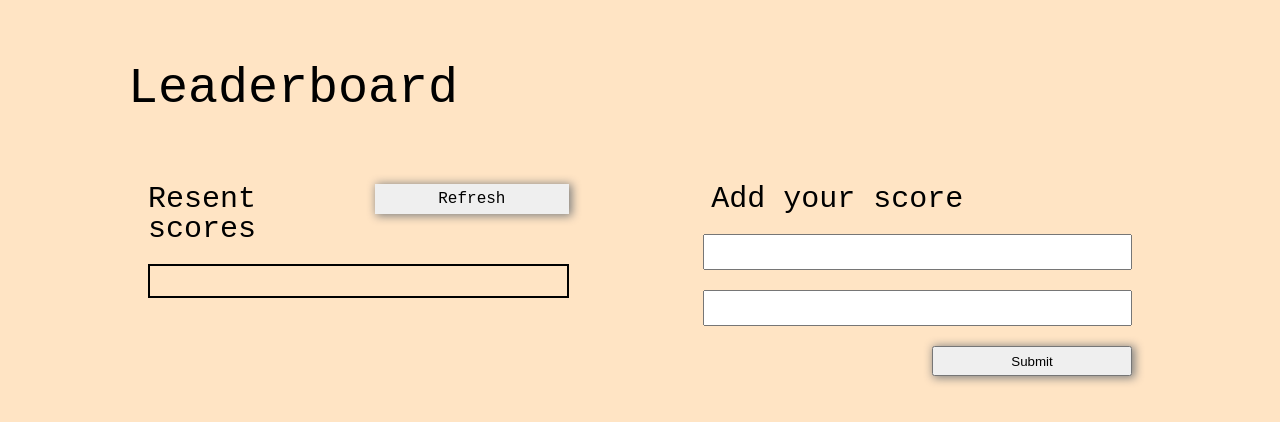
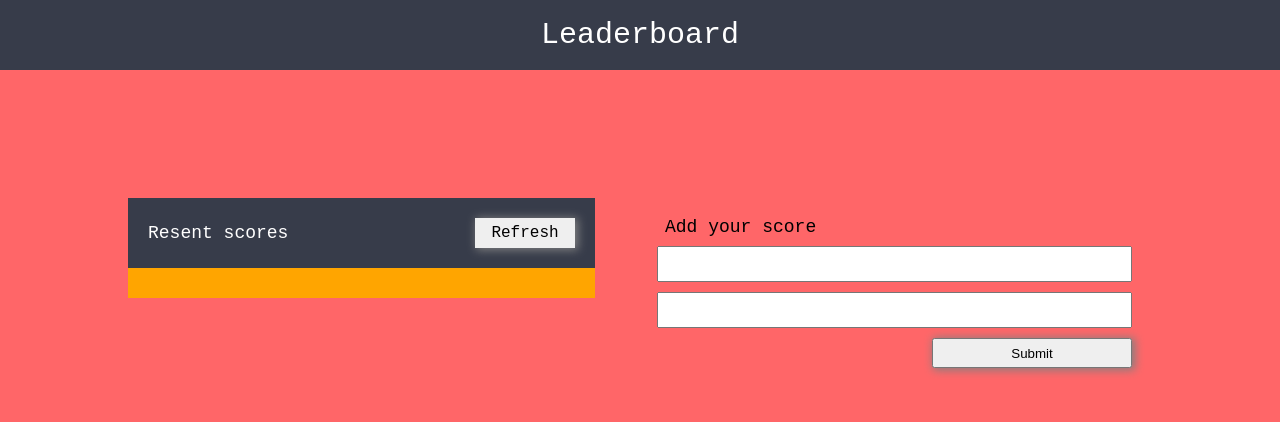
Before and after one commit to c3c1l1a/Leaderboard, a website built with webpack: page src/index.html in a window 1280 px wide. Both pictures are taken after typing "Sample", "5" into the empty fields and a click on the button "Submit". Built offline with nearby package versions, Linux system fonts and the light colour scheme; no server answers.

Commit message:
Add some styles to the leaderboard

```diff
--- a/src/css/style.css
+++ b/src/css/style.css
@@ -3,50 +3,52 @@
 body {
   display: flex;
   flex-direction: column;
-  gap: 50px;
-  background: bisque;
-  padding: 5% 10%;
+  justify-content: center;
   font-family: monospace, sans-serif;
 }
 
 header {
   display: flex;
+  justify-content: center;
+  align-items: center;
+  padding: 20px 0;
+  background: #373c4a;
+  color: #fff;
 }
 
 h1 {
-  font-size: 50px;
+  font-size: 30px;
 }
 
 h2 {
-  font-size: 30px;
+  font-size: 18px;
 }
 
 main {
   display: flex;
-  gap: 10%;
-  justify-content: space-between;
+  gap: 50px;
+  flex-direction: column;
 }
 
-main > section {
-  width: 50%;
-  padding: 20px;
-}
 
 .scores {
   display: flex;
   flex-direction: column;
-  gap: 20px;
 }
 
 .scores-header {
   display: flex;
   justify-content: space-between;
+  align-items: center;
+  background: #373c4a;
+  color: #fff;
+  padding: 20px;
 }
 
 .scores-header a {
   display: none;
   justify-content: center;
-  width: 200px;
+  width: 100px;
   height: 30px;
   text-decoration: none;
   color: black;
@@ -62,14 +64,18 @@ main > section {
 .scores-list {
   display: flex;
   flex-direction: column;
-  border: solid 2px black;
   min-height: 30px;
+  background: orange;
 }
 
 .scores-list li {
-  font-size: 30px;
+  display: flex;
+  justify-content: space-between;
+  font-size: 18px;
+  color: #fff;
   padding: 10px 20px;
 }
+
 
 .gray {
   background-color: lightslategrey;
@@ -78,14 +84,15 @@ main > section {
 .add-score {
   display: flex;
   flex-direction: column;
-  gap: 20px;
+  gap: 10px;
+  padding: 20px;
 }
 
 .add-score-form {
   display: flex;
+  gap: 10px;
   flex-direction: column;
   align-items: flex-end;
-  gap: 20px;
 }
 
 .add-score-form input {
@@ -98,3 +105,35 @@ main > section {
   height: 30px;
   box-shadow: 2px 1px 10px 1px gray;
 }
+
+
+.scores-0 { background-color:#ff3a53 !important}
+.scores-1 { background-color:#fa234d !important}
+.scores-2 { background-color:#f0174b !important}
+.scores-3 { background-color:#e50a4a !important}
+.scores-4 { background-color:#d90047 !important}
+
+@media (min-width: 768px) {
+  body {
+    height: 100vh;
+    justify-content: flex-start;
+  }
+  header {
+    height: 5vh;
+  }
+  main {
+    flex-direction: row;
+    justify-content: center;
+    height: 95vh;
+    background: #ff6668;
+    padding: 10%;
+  }
+
+  main > section {
+    width: 50%;
+  }
+
+  .scores-list li {
+    color: #fff;
+  }
+}
--- a/src/index.html
+++ b/src/index.html
@@ -5,7 +5,7 @@
     <meta name="viewport" content="width=device-width, initial-scale=1.0">
     <title>Leaderboard</title>
 </head>
-<body>
+<body class="scores-10">
     <header>
         <h1>Leaderboard</h1>
     </header>
@@ -16,7 +16,7 @@
                 <h2>Resent scores</h2>
                 <a class="refresh-button" href="#">Refresh</a>
             </div>
-            <ul class="scores-list">
+            <ul class="scores-list w3-ul w3-border-top">
 
             </ul>
         </section>
--- a/src/modules/Game.js
+++ b/src/modules/Game.js
@@ -78,14 +78,14 @@ export default class {
       this.scores = localStorage.scores;
       if (localGame.scores.length > 0) refreshButton.style.display = 'flex';
       localGame.scores.forEach((item, index) => {
-        let gray = '';
-        if (index % 2 === 1) {
-          gray = 'gray';
+        let gray = 'scores-'+index;
+        if (index >= 4){
+          gray = 'scores-'+4;
         }
 
         scoresList.innerHTML += `
           <li class="${gray}">
-              <span>${item.user}:</span>
+              <span>${item.user}</span>
               <span>${item.score}</span>
           </li>
         `;
```
